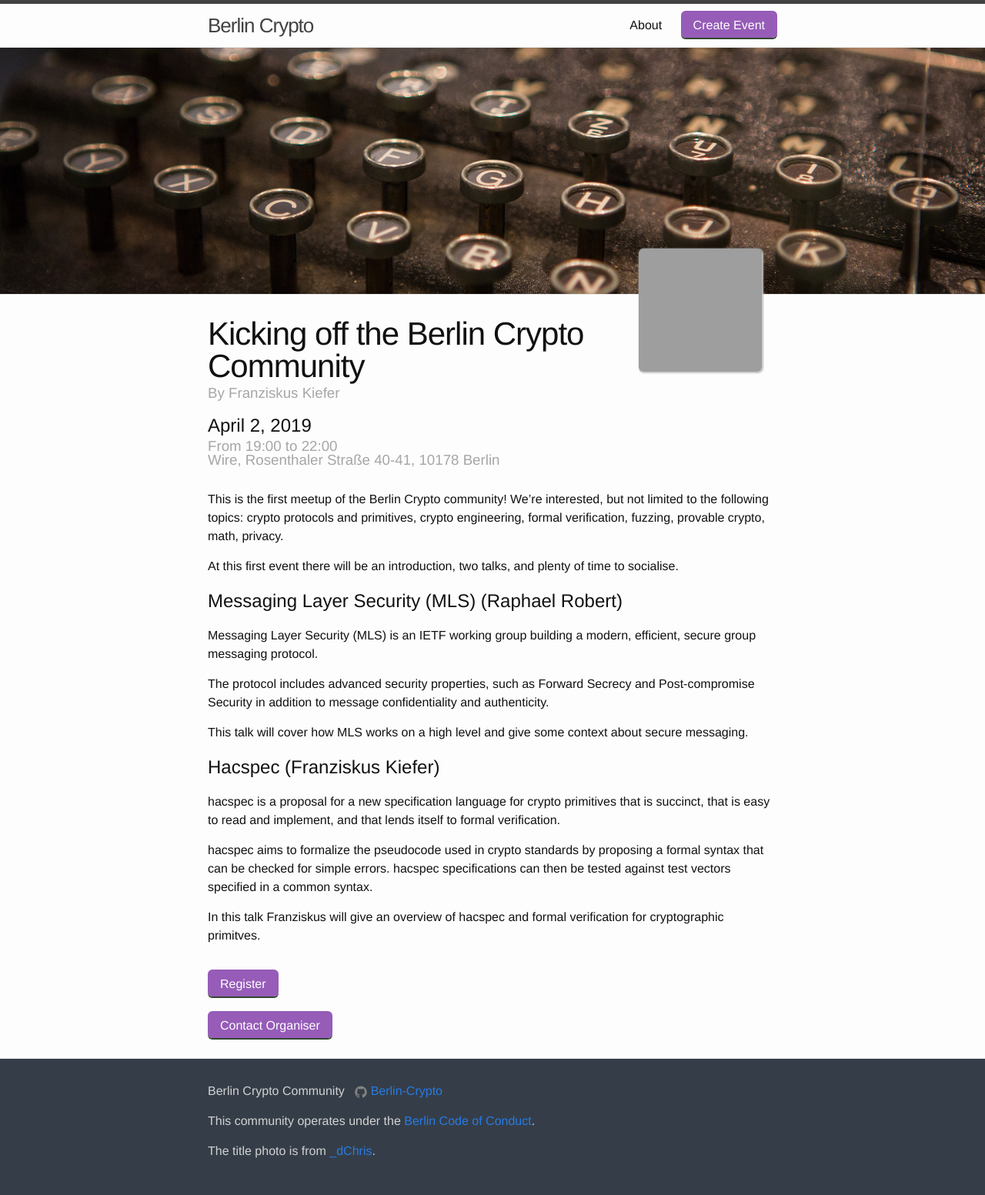
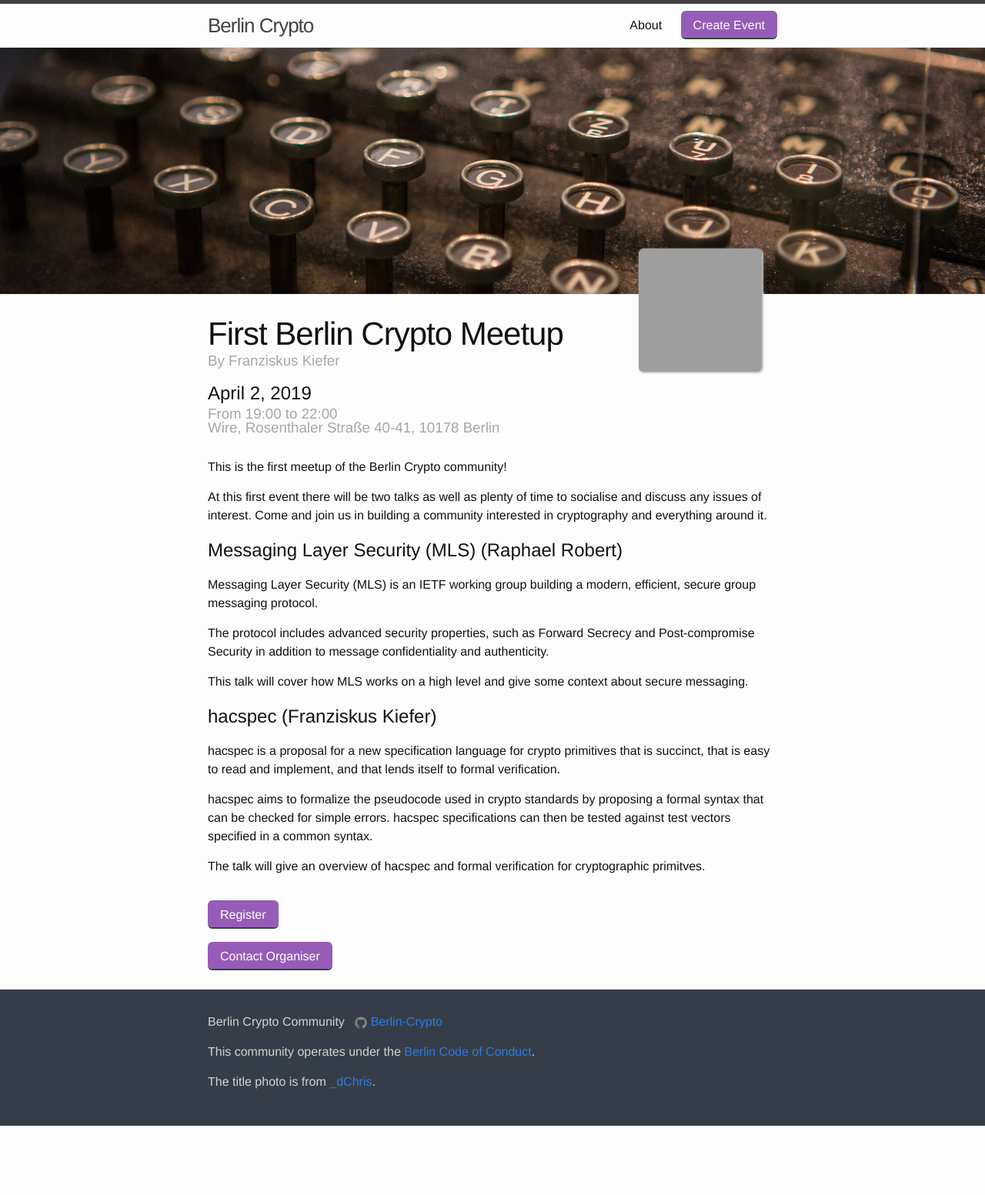
Before and after one commit to berlin-crypto/berlin-crypto.github.io, a Jekyll site: the page built from _posts/2019-04-02-kickoff.md, in a window 1280 px wide. Shown: the whole page at 77% size. Built offline with Jekyll 4.4.1, drawn with Linux system fonts in a browser that asks for light colours; after the commit the page ends 1463 px from its top, so only the background shows below that; grey boxes are pictures that could not be loaded.

Commit message:
changed text

```diff
--- a/_layouts/post.html
+++ b/_layouts/post.html
@@ -26,7 +26,7 @@
 
     {% if organiser.email %}
         <div>
-            <a href='mailto:{{organiser.email}}?subject=[BerlinCrypto] Register interest for {{page.title}} on {{ page.date | date: "%B %-d, %Y" }}&body=Hi! Im interested in your event.' class="button button-primary">Contact Organiser</a>
+            <a href='mailto:{{organiser.email}}?subject=[BerlinCrypto] Interest in {{page.title}} on {{ page.date | date: "%B %-d, %Y" }}&body=Hi! Im interested in your event.' class="button button-primary">Contact Organiser</a>
         </div>
     {% endif %}
 
--- a/_posts/2019-04-02-kickoff.md
+++ b/_posts/2019-04-02-kickoff.md
@@ -3,7 +3,7 @@
 layout: post
 
 #Whats the title of your event.
-title:  "Kicking off the Berlin Crypto Community"
+title:  "First Berlin Crypto Meetup"
 
 #The date of the event.
 date:   2019-04-02 19:00:00 +0000
@@ -25,9 +25,9 @@
 ---
 
 This is the first meetup of the Berlin Crypto community!
-We're interested, but not limited to the following topics: crypto protocols and primitives, crypto engineering, formal verification, fuzzing, provable crypto, math, privacy.
 
-At this first event there will be an introduction, two talks, and plenty of time to socialise.
+At this first event there will be two talks as well as plenty of time to socialise and discuss any issues of interest.
+Come and join us in building a community interested in cryptography and everything around it.
 
 # Messaging Layer Security (MLS) (Raphael Robert)
 Messaging Layer Security (MLS) is an IETF working group building a modern, efficient, secure group messaging protocol.
@@ -36,12 +36,12 @@
 
 This talk will cover how MLS works on a high level and give some context about secure messaging.
 
-# Hacspec (Franziskus Kiefer)
+# hacspec (Franziskus Kiefer)
 hacspec is a proposal for a new specification language for crypto primitives that is succinct, that is easy to read and implement, and that lends itself to formal verification.
 
 hacspec aims to formalize the pseudocode used in crypto standards by proposing a formal syntax that can be checked for simple errors. hacspec specifications can then be tested against test vectors specified in a common syntax.
 
-In this talk Franziskus will give an overview of hacspec and formal verification for cryptographic primitves.
+The talk will give an overview of hacspec and formal verification for cryptographic primitves.
 
 <br/>
 <a href='https://www.eventbrite.co.uk/preview?eid=57414399013' class="button button-primary">Register</a>
--- a/_sass/_base.scss
+++ b/_sass/_base.scss
@@ -95,11 +95,9 @@
     text-decoration: none;
 
     &:visited {
-        color: darken;
     }
 
     &:hover {
-        color: darken;
         text-decoration: underline;
     }
 }
```
